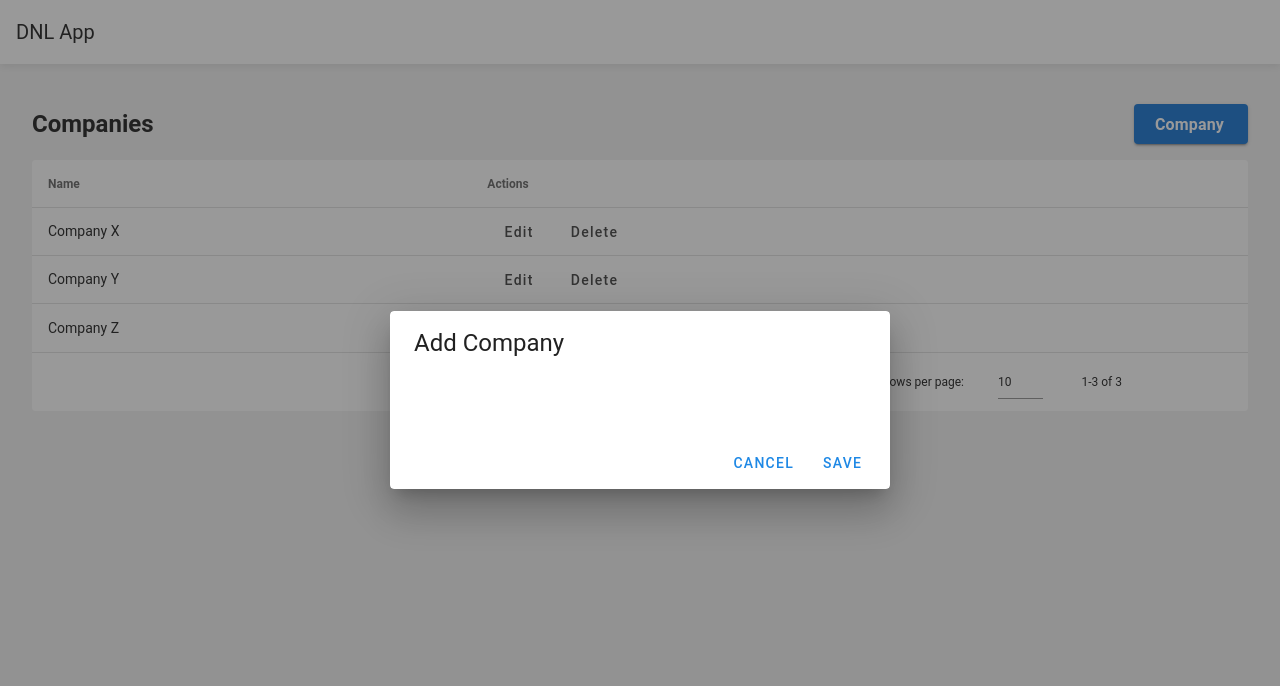
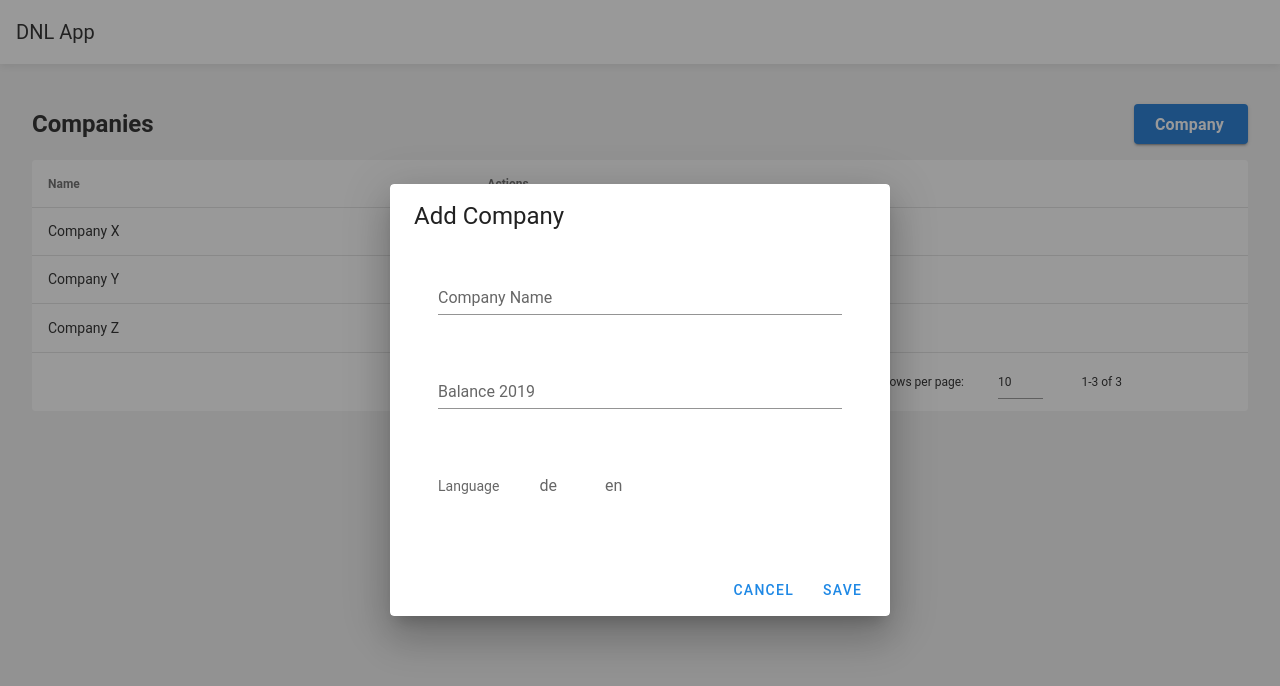
Before and after one commit to deepneuronlab/dnl-frontend-challenge, a Vue app: page /companies in a window 1280 px wide. Both pictures are taken after a click on the button "Company". Shown: the top 686 px of the page. Built offline with nearby package versions, Linux system fonts and the light colour scheme; the HTML template or start-up script is replaced by a standard one.

Commit message:
Added edit and create company object in vuex store

```diff
--- a/src/components/Dialogs/FormDialog.vue
+++ b/src/components/Dialogs/FormDialog.vue
@@ -6,7 +6,13 @@
       </v-card-title>
 
       <v-card-text>
-        <v-container><DynamicForm /></v-container>
+        <v-container
+          ><DynamicForm
+            :formStructure="formStructure"
+            :formData="selectedItem"
+            @formRef="formRef"
+            :isFormValid="isFormValid"
+        /></v-container>
       </v-card-text>
 
       <v-card-actions>
@@ -19,16 +25,22 @@
 </template>
 
 <script lang="ts">
-import Vue from 'vue';
+import Vue, { PropType } from 'vue';
 import DynamicForm from '@/components/Forms/DynamicForm.vue';
+import { FormElements } from '@/store/form-types';
+import { Company } from '@/store/companies-types';
+import { VForm } from '../Forms/types';
 
 export default Vue.extend({
   name: 'FormDialog',
   components: { DynamicForm },
   props: {
     formStructure: {
-      type: Array,
+      type: Array as PropType<FormElements[]>,
       required: true,
+    },
+    selectedItem: {
+      type: Object as PropType<Company>,
     },
     isVisible: {
       type: Boolean,
@@ -39,10 +51,32 @@ export default Vue.extend({
       required: true,
     },
   },
-  data() {
-    return {};
+  data(): {
+    vFormReference: VForm | undefined;
+    isFormValid: boolean;
+  } {
+    return {
+      vFormReference: undefined,
+      isFormValid: true,
+    };
   },
-  methods: {},
+  methods: {
+    save() {
+      if (this.$data.vFormReference.validate()) {
+        this.$emit('save', this.selectedItem);
+        this.$emit('close');
+        // TODO: Form should be reset after save functionality completed.
+        // this.resetForm();
+      }
+    },
+    formRef(vForm: VForm) {
+      this.$data.vFormReference = vForm;
+    },
+    resetForm() {
+      this.$data.vFormReference.reset();
+      this.$data.vFormReference.resetValidation();
+    },
+  },
 });
 </script>
 
--- a/src/components/Forms/DynamicForm.vue
+++ b/src/components/Forms/DynamicForm.vue
@@ -1,20 +1,76 @@
 <template>
-  <v-form v-model="isFormValid" class="dynamic-form">
-    <v-container fluid> </v-container>
+  <v-form v-model="isFormValid" class="dynamic-form" ref="form">
+    <v-container fluid>
+      <v-row>
+        <v-col v-for="field in formStructure" :key="field.key" sm="12">
+          <!-- Text field -->
+          <template v-if="field.type == 'textField'">
+            <v-text-field
+              v-model="formData[field.key]"
+              :placeholder="field.placeholder"
+              :label="field.label"
+              :rules="field.required ? [rules.required] : []"
+              required
+            ></v-text-field>
+          </template>
+          <!-- RadioGroup field -->
+          <template v-if="field.type == 'radioGroup'">
+            <v-radio-group :label="field.label" v-model="formData[field.key]" row>
+              <v-radio
+                v-for="item in field.items"
+                :key="item.value"
+                :label="item.text"
+                :value="item.value"
+              ></v-radio>
+            </v-radio-group>
+          </template>
+          <!-- Select field -->
+          <template v-if="field.type == 'selectField'">
+            <v-select
+              v-model="formData[field.key]"
+              :placeholder="field.placeholder"
+              :label="field.label"
+              :items="field.items"
+              :rules="field.required ? [rules.required] : []"
+              required
+            ></v-select>
+          </template>
+        </v-col>
+      </v-row>
+    </v-container>
   </v-form>
 </template>
 
 <script lang="ts">
-import Vue from 'vue';
+import Vue, { PropType } from 'vue';
+import { FormElements } from '@/store/form-types';
+import { Company } from '@/store/companies-types';
+import { VForm } from './types';
 
 export default Vue.extend({
   name: 'DynamicForm',
   components: {},
-  props: {},
+  props: {
+    formStructure: {
+      type: Array as PropType<FormElements[]>,
+      required: true,
+    },
+    formData: {
+      type: Object as PropType<Company>,
+      required: true,
+    },
+  },
   data() {
     return {
       isFormValid: false,
+      rules: {
+        required: (value: unknown) => !!value || 'Required.',
+      },
+      year: '',
     };
+  },
+  mounted() {
+    this.$emit('formRef', this.$refs.form as VForm);
   },
 });
 </script>
--- /dev/null
+++ b/src/components/Forms/types.ts
@@ -0,0 +1,5 @@
+export type VForm = Vue & {
+  validate: () => boolean;
+  resetValidation: () => boolean;
+  reset: () => void;
+};
--- a/src/components/Tables/DataTableCompanies.vue
+++ b/src/components/Tables/DataTableCompanies.vue
@@ -13,7 +13,7 @@
             text="Edit"
             icon="mdi-pencil"
             :disabled="false"
-            @clickAction="$emit('editItem', item)"
+            @clickAction="$emit('editItem', theCompany(item))"
           />
           <BtnTableAction
             text="Delete"
--- a/src/views/TheCompanies.vue
+++ b/src/views/TheCompanies.vue
@@ -10,6 +10,7 @@
         v-if="tableHeaders && tableItems"
         :tableHeaders="tableHeaders"
         :tableItems="tableItems"
+        @editItem="openEditDialog"
         @deleteItem="openDeleteDialog"
       />
       <FormDialog
@@ -17,14 +18,18 @@
         title="Add Company"
         :isVisible="isAddCompanyDialogVisible"
         :formStructure="formStructure"
+        :selectedItem="newCompany"
         @close="closeAddCompanyDialogVisible()"
+        @save="createCompany"
       />
       <FormDialog
         v-if="formStructure"
         title="Edit Company"
         :isVisible="isEditCompanyDialogVisible"
         :formStructure="formStructure"
-        @close="isEditCompanyDialogVisible = false"
+        :selectedItem="selectedItem"
+        @close="closeEditCompanyDialogVisible()"
+        @save="updateCompany"
       />
       <DeleteDialog
         :isVisible="isDeleteDialogVisible"
@@ -54,21 +59,22 @@ export default Vue.extend({
     isEditCompanyDialogVisible: boolean;
     isAddCompanyDialogVisible: boolean;
     isDeleteDialogVisible: boolean;
-    formStructure: Array<unknown>;
     selectedItem: Company | null;
+    newCompany: Company | {};
   } {
     return {
       isEditCompanyDialogVisible: false,
       isAddCompanyDialogVisible: false,
       isDeleteDialogVisible: false,
-      formStructure: [],
       selectedItem: null,
+      newCompany: {},
     };
   },
   computed: {
     ...mapGetters({
       tableItems: 'companies/companies',
       tableHeaders: 'companies/companyTableHeaders',
+      formStructure: 'companies/companyForm',
     }),
     // delete
     deleteTitle(): string {
@@ -81,8 +87,19 @@ export default Vue.extend({
       updateCompany: 'companies/updateCompany',
       removeCompany: 'companies/removeCompany',
     }),
+    // Add
     closeAddCompanyDialogVisible() {
       this.isAddCompanyDialogVisible = false;
+    },
+    // Edit
+    openEditDialog(company: Company): void {
+      if (company) {
+        this.selectedItem = company;
+        this.isEditCompanyDialogVisible = true;
+      }
+    },
+    closeEditCompanyDialogVisible() {
+      this.isEditCompanyDialogVisible = false;
     },
     // Delete
     closeDeleteCompanyDialogVisible() {
```
